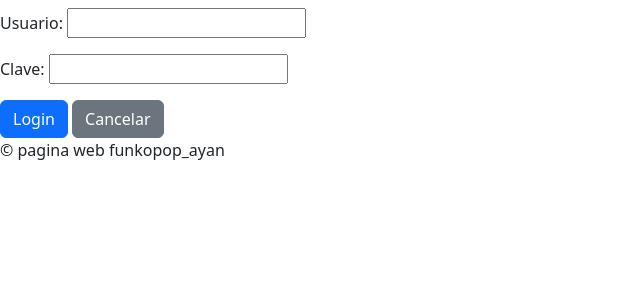
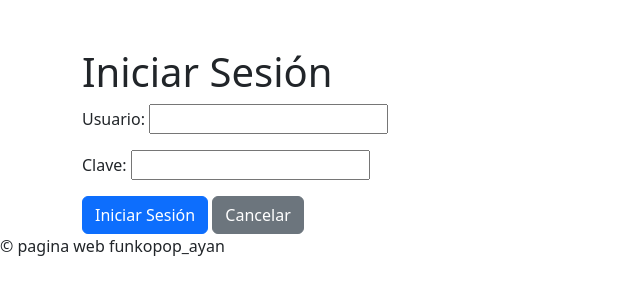
Before and after one commit to joseluisrosero/tiendafinal, a Django app: page /login/ in a window 1280 px wide. Shown: the part 56-356 px from the top of the page, without its empty margins (0-640 px from the left). Run offline with Django 5.2, Linux system fonts and the light colour scheme; data comes from the database, SQL or seed files in the repository; both versions use the stored data as it was after the commit; some libraries are stand-ins or nearby versions.

Commit message:
autenticacion

```diff
--- a/home2/views.py
+++ b/home2/views.py
@@ -2,7 +2,7 @@ from django.shortcuts import render,redirect
 from .forms import*
 from .models import*
 from django.contrib.auth import login, logout, authenticate
-from django.contrib.auth.decorators import login_required
+from .decorators import login_required
 from.log_manager import LogManager
 
 # Create your views here.
@@ -38,7 +38,7 @@ def vista_contacto(request):
 def vista_home(request):
     return render(request, 'home.html')
 
-
+@login_required
 def vista_agregar_producto(request):
     if request.method == 'POST':
         formulario = agregar_producto_form(request.POST, request.FILES)
@@ -73,22 +73,28 @@ def vista_eliminar_producto(request, id_prod):
     return redirect ('/lista_producto')
 
 
-def vista_login (request):
-    usu = ""
-    cla = ""
+def vista_login(request):
+    mensaje = ""
     if request.method == "POST":
         formulario = login_form(request.POST)
         if formulario.is_valid():
             usu = formulario.cleaned_data['usuario']
             cla = formulario.cleaned_data['clave']
-            Usuario = authenticate(usurname=usu, password=cla)
-            if   Usuario is not None and Usuario.is_activate:
-                 login(request, Usuario)
-                 return redirect('/')
+            user = authenticate(username=usu, password=cla)
+            if user is not None:
+                if user.is_active:
+                    login(request, user)
+                    request.session['usuario_id'] = user.id
+                    return redirect('vista_agregar_producto')
+                else:
+                    mensaje = 'Cuenta desactivada.'
             else:
-                msj = "usuario o clave incorrectos"
-    formulario = login_form()
-    return render(request, 'login.html', locals())
+                mensaje = 'Usuario o clave incorrectos.'
+    else:
+        formulario = login_form()
+    return render(request, 'login.html', {'formulario': formulario, 'mensaje': mensaje})
+
+
 
 def vista_logout (request):
     logout(request)
--- a/templates/base.html
+++ b/templates/base.html
@@ -57,6 +57,11 @@
                     <li class="nav-item">
                         <a class="nav-link" href="{% url 'vista_register' %}">Registrarse</a>
                     </li>
+                    {% if request.user.is_authenticated %}
+                        <li class="nav-item">
+                            <a class="nav-link" href="{% url 'vista_logout' %}">Cerrar Sesión</a>
+                        </li>
+                    {% endif %}
                     <!-- Otros enlaces -->
                 </ul>
             </div>
--- a/templates/home.html
+++ b/templates/home.html
@@ -1,9 +1,7 @@
 
 
     {% extends 'base.html' %}
-    {% block titulo %}
-        Funko pops
-    {% endblock %}
+    {% block titulo %} Inicio {% endblock %}
     {% block contenido %}
     <h1>Bienvenido a Mi Tienda Virtual</h1>
 
--- a/templates/login.html
+++ b/templates/login.html
@@ -1,13 +1,18 @@
-{% extends 'base.html' %}
-
-{% block titulo %} Login {% endblock %}
+{% extends "base.html" %}
 
 {% block contenido %}
-    <h2> {{ msj }}</h2>
-    <form action=  "" method="POST">
-        {% csrf_token %}
-        {{ formulario.as_p }}
-        <input type="submit" value="Login" class="btn btn-primary"  >
-        <a href="{% url 'home' %}" class="btn btn-secondary">Cancelar</a>
-    </form>
+    <div class="container mt-5">
+        <h1>Iniciar Sesión</h1>
+        <form method="post">
+            {% csrf_token %}
+            {{ formulario.as_p }}
+            <div class="form-group">
+                <button type="submit" class="btn btn-primary">Iniciar Sesión</button>
+                <a href="{% url 'vista_lista_producto' %}" class="btn btn-secondary">Cancelar</a>
+            </div>
+        </form>
+        {% if mensaje %}
+            <div class="alert alert-danger mt-3">{{ mensaje }}</div>
+        {% endif %}
+    </div>
 {% endblock %}
```
Also changed, not shown: home2/decorators.py (added, +8 -0 lines), db.sqlite3, media/productos/itachi.JPG (added), 1 other file.
